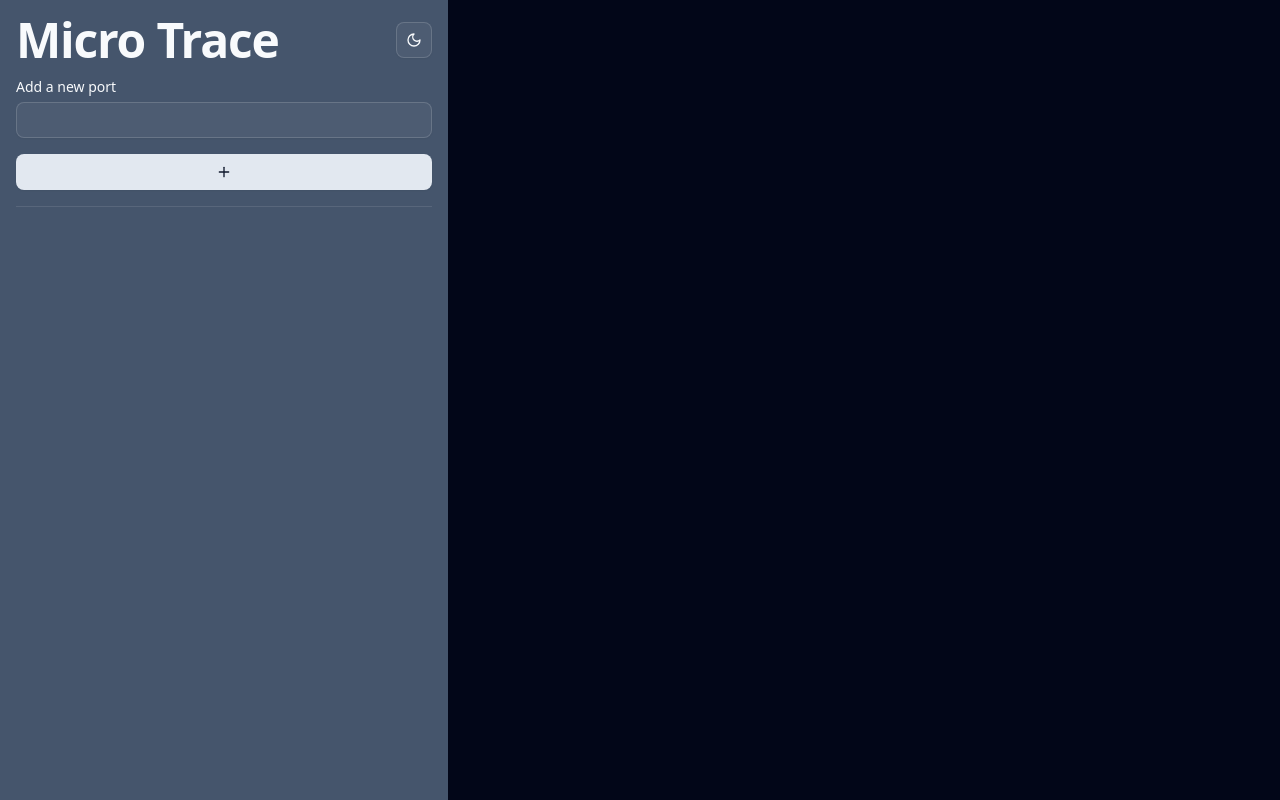
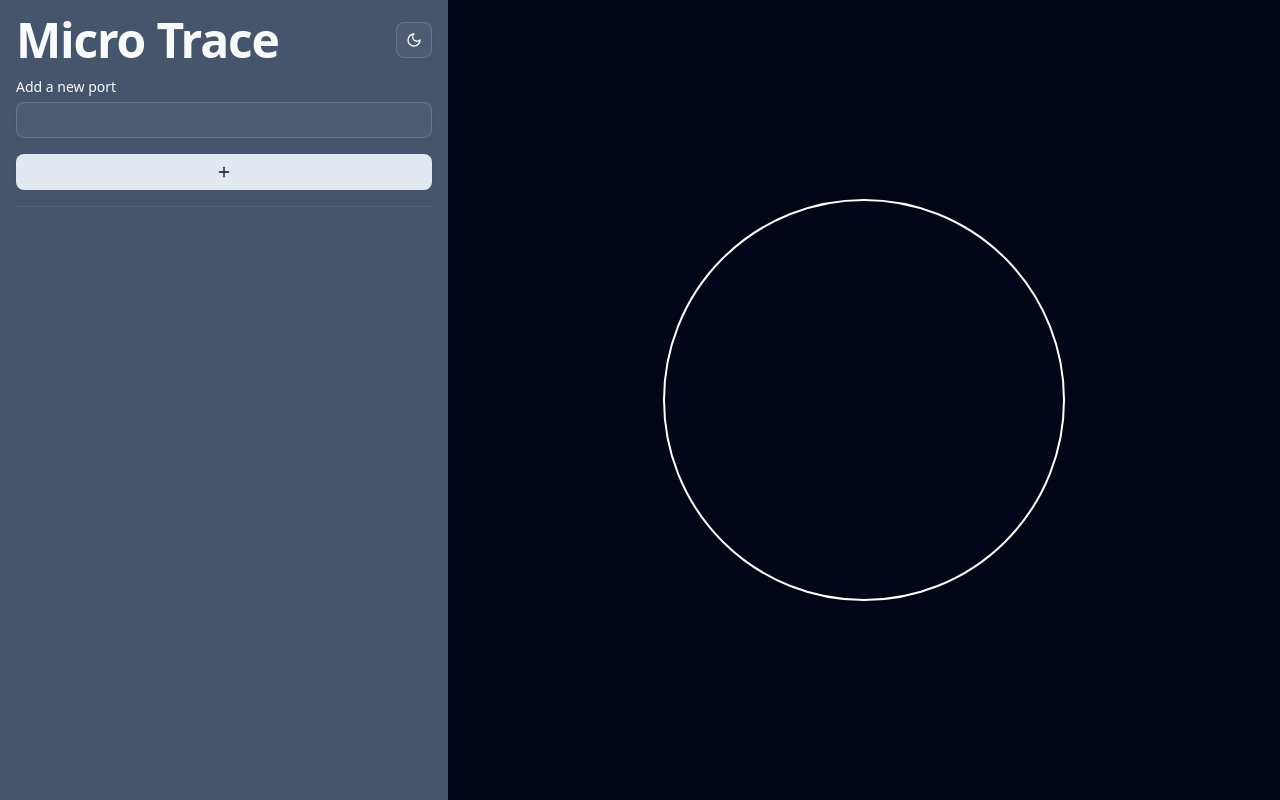
Before and after one commit to judasaca/micro-debugger-frontend, a React (Vite) app: page / in a window 1280 px wide. Built offline with nearby package versions, Linux system fonts and the light colour scheme.

Commit message:
Add initial netwrok map

```diff
--- a/src/App.tsx
+++ b/src/App.tsx
@@ -2,6 +2,7 @@ import "./App.css";
 import PortsList from "./components/control-panel/PortsList";
 import ControlPanel from "./components/ControlPanel";
 import { ModeToggle } from "./components/menu-toggle";
+import NetworkMap from "./components/network-map/NetworkMap";
 import { ThemeProvider } from "./components/theme-provider";
 import WebSocketComponent from "./components/WebSocketComponent";
 
@@ -10,6 +11,7 @@ function App() {
     <ThemeProvider defaultTheme="dark" storageKey="vite-ui-theme">
       <div className="w-screen h-screen flex bg-background">
         <ControlPanel />
+        <NetworkMap />
       </div>
     </ThemeProvider>
   );
--- /dev/null
+++ b/src/components/network-map/NetworkMap.tsx
@@ -0,0 +1,64 @@
+import useGlobalStore from "@/lib/store";
+
+const NetworkMap = () => {
+  const ports = useGlobalStore((state) => state.ports);
+  const totalNodes = ports.length;
+  const radius = 200;
+
+  const boxSize = radius * 2 + 250;
+  const centerX = boxSize / 2;
+  const centerY = boxSize / 2;
+
+  return (
+    <div className="flex justify-center items-center flex-1">
+      <svg height={boxSize} width={boxSize}>
+        <circle
+          cx={centerX}
+          cy={centerY}
+          r={radius}
+          stroke="currentColor"
+          stroke-width="2"
+          fill="none"
+          className="text-black dark:text-white"
+        />
+        {ports.map((node, i) => {
+          const angle = (2 * Math.PI * i) / totalNodes;
+          const x = centerX + radius * Math.cos(angle);
+          const y = centerY + radius * Math.sin(angle);
+          return (
+            <g key={node}>
+              <circle
+                cx={x}
+                cy={y}
+                r={8}
+                onClick={() => console.log("clicking", node)}
+                fill="currentColor"
+                className="text-slate-600 dark:text-slate-300"
+              />
+              <rect
+                x={x - 25} // adjust based on text width
+                y={y + 10} // position below the circle
+                width={50} // fixed or calculated based on text
+                height={18}
+                fill="#f0f0f0" // background color
+                rx={4} // rounded corners
+              />
+              <text
+                x={x}
+                y={y + 15}
+                textAnchor="middle"
+                dominantBaseline="hanging"
+                fontSize="12"
+                className="bg-white"
+              >
+                {node}
+              </text>
+            </g>
+          );
+        })}
+      </svg>
+    </div>
+  );
+};
+
+export default NetworkMap;
```
